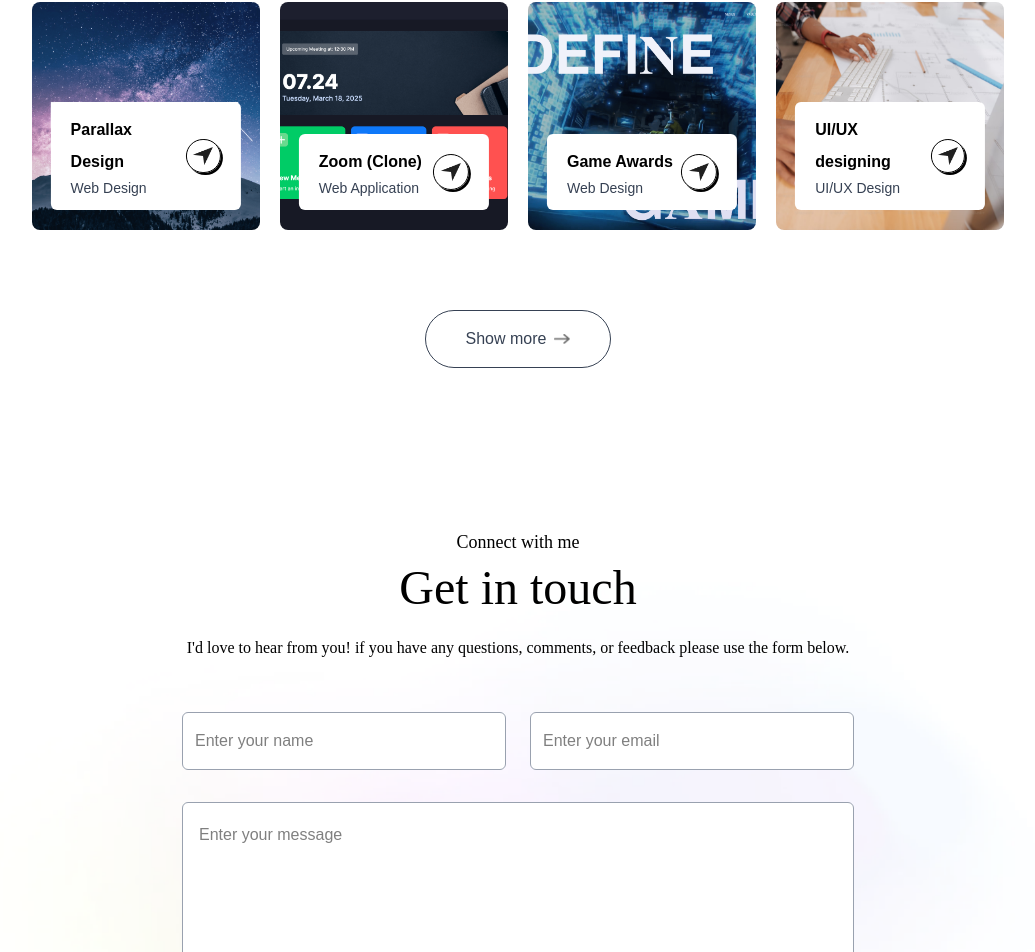
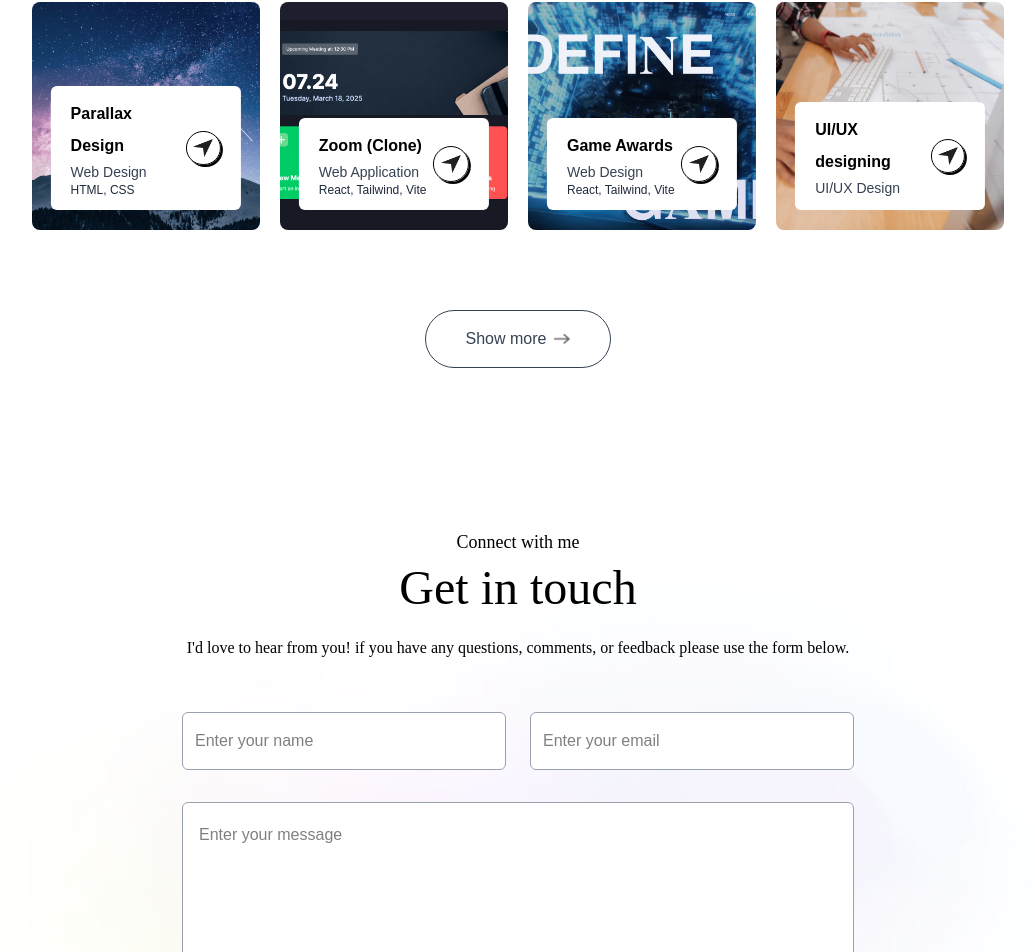
Before and after one commit to ipunganwar/portofolio, a Next.js app: page / in a window 1280 px wide. Shown: the part 2517-3469 px from the top of the page, without its empty margins (122-1157 px from the left). Built offline with nearby package versions, Linux system fonts and the light colour scheme; a web font is replaced by a local one.

Commit message:
feat: working desc

```diff
--- a/assets/assets.js
+++ b/assets/assets.js
@@ -82,18 +82,21 @@ export const workData = [
   {
     title: "Parallax Design",
     description: "Web Design",
+    stack: "HTML, CSS",
     bgImage: "/work-0.png",
     link: "https://react-parallax-example.vercel.app/",
   },
   {
     title: "Zoom (Clone)",
     description: "Web Application",
+    stack: "React, Tailwind, Vite",
     bgImage: "/work-yoom.png",
     link: "https://nextjs-stream-example.vercel.app/",
   },
   {
     title: "Game Awards",
     description: "Web Design",
+    stack: "React, Tailwind, Vite",
     bgImage: "/awward.png",
     link: "https://awwardss-eta.vercel.app/",
   },
--- a/components/Work.tsx
+++ b/components/Work.tsx
@@ -60,6 +60,7 @@ const Work = ({ isDarkMode }: Props) => {
               <div>
                 <h2 className="font-semibold">{project?.title}</h2>
                 <p className="text-sm text-gray-700">{project?.description}</p>
+                <p className="text-xs text-gray-800">{project?.stack}</p>
               </div>
               <div className="border rounded-full border-black w-9 aspect-square flex items-center justify-center shadow-[2px_2px_0_#000] group-hover:bg-lime-300 transition">
                 <a href={project?.link} target="_blank">
```
